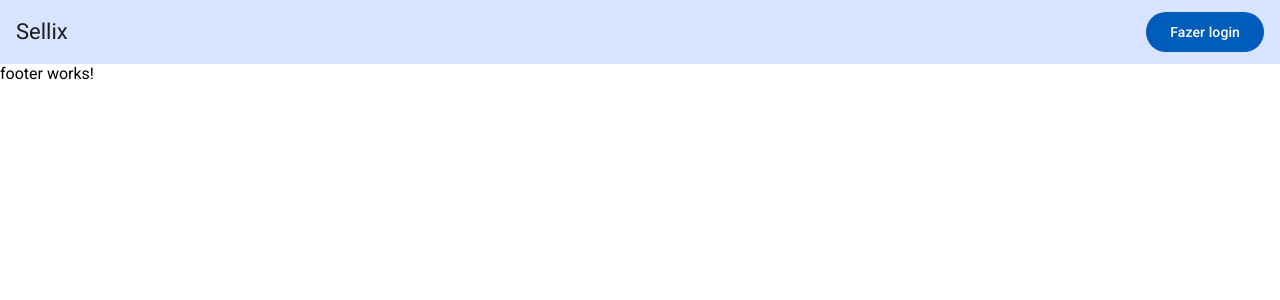
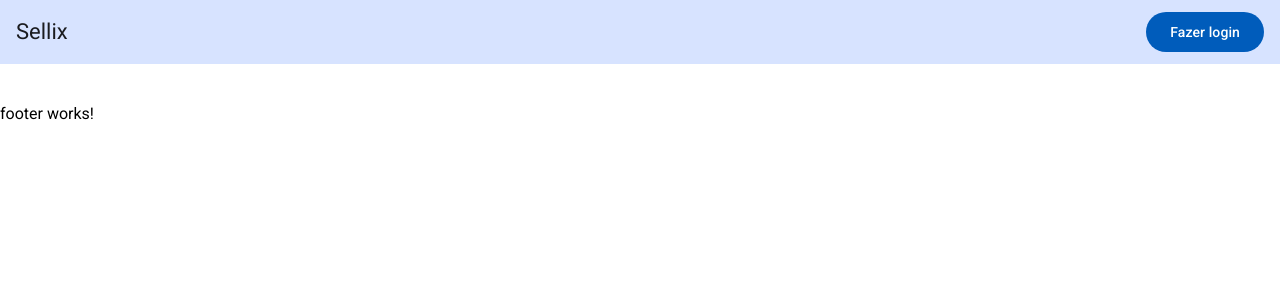
Before and after one commit to theMyntt/nouveau-sellix-frontend, an Angular app: page / in a window 1280 px wide. Shown: the top 300 px of the page. Built offline with nearby package versions, Linux system fonts and the light colour scheme.

Commit message:
style: padding on container

```diff
--- a/src/app/core/layout/layout.component.scss
+++ b/src/app/core/layout/layout.component.scss
@@ -0,0 +1,5 @@
+main {
+    width: 80%;
+    margin: 0 auto;
+    padding: 20px 0;
+}
```
